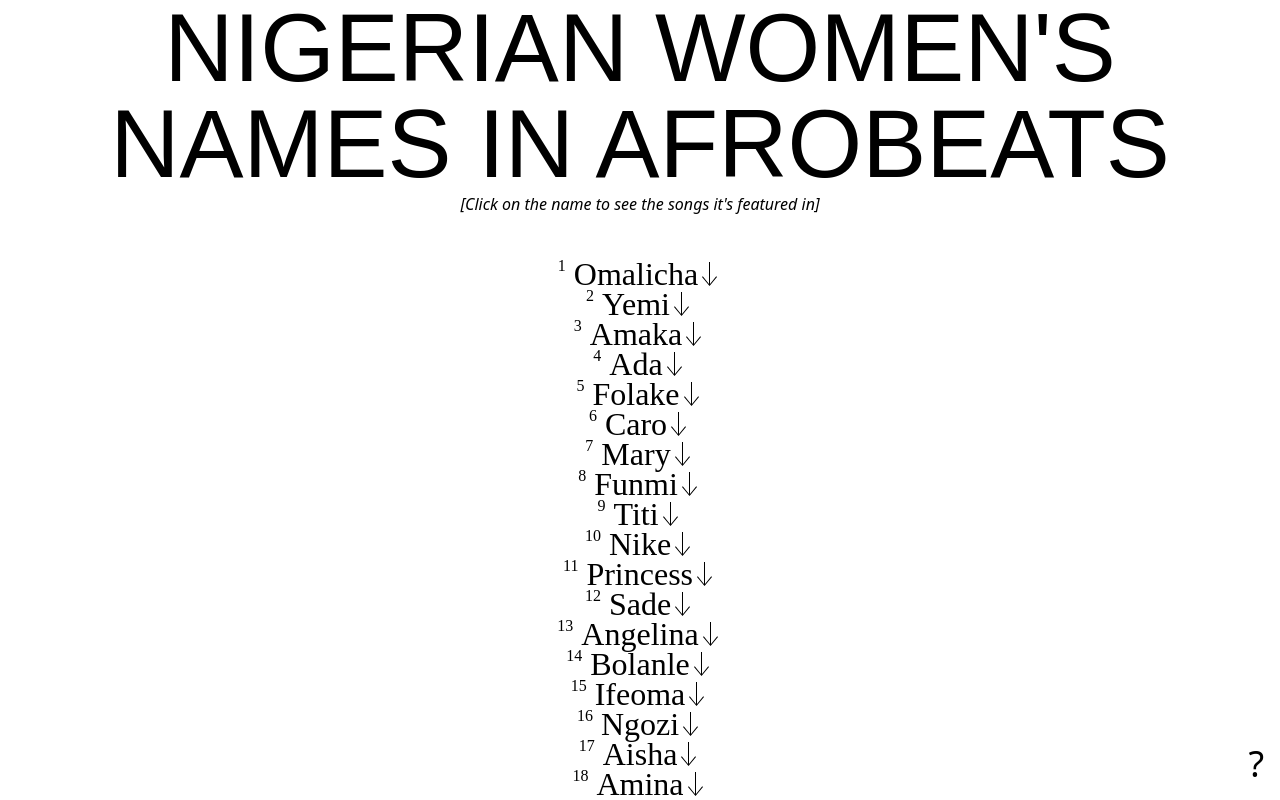
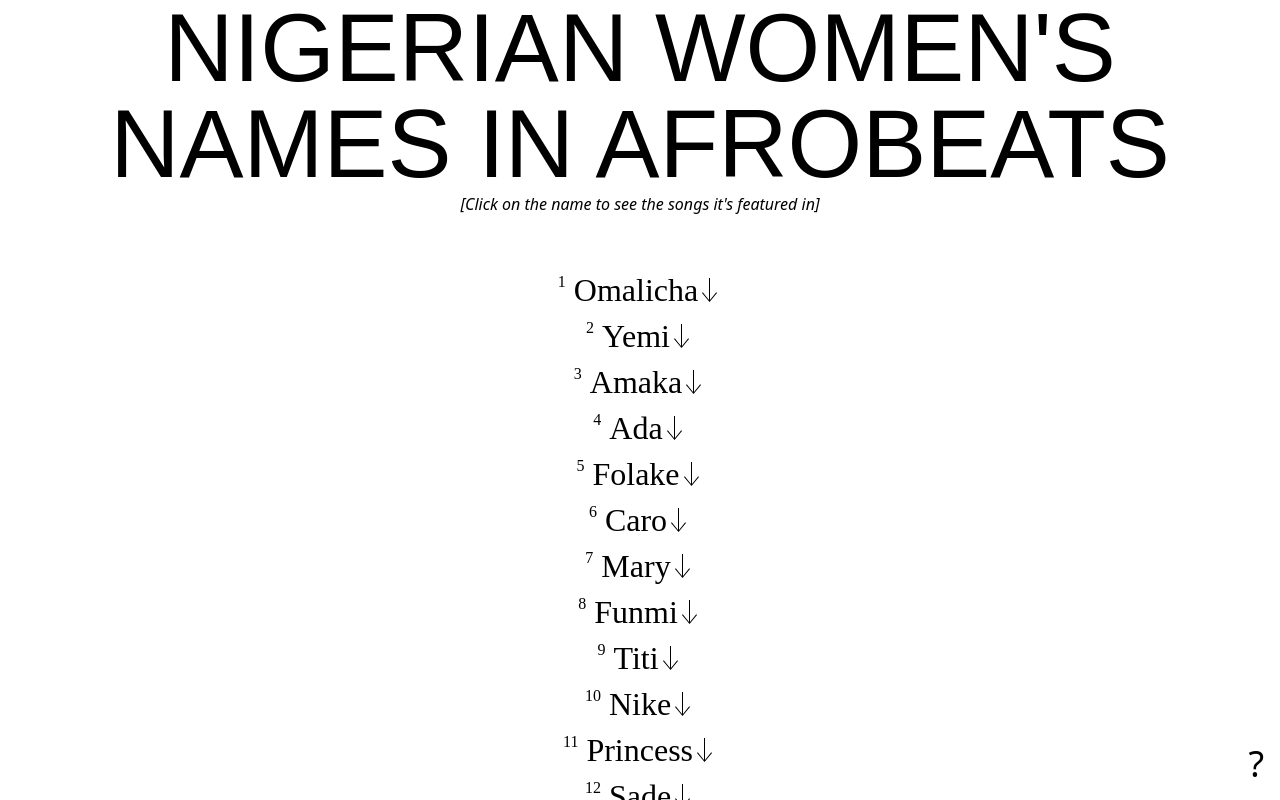
Before and after one commit to oa495/women-in-afrobeats, a Vue app: page / in a window 1280 px wide. Shown: the top 800 px of the page. Built offline with nearby package versions, Linux system fonts and the light colour scheme.

Commit message:
adjust padding

```diff
--- a/src/App.vue
+++ b/src/App.vue
@@ -8,7 +8,7 @@
   <main class="container px-8 pt-10 mx-auto lg:px-4">
 
     <ul class="names-container">
-      <li class="list-none px-2 text-center" v-for="(entry, index) in orderedNames" :key="entry.name">
+      <li class="list-none mt-4 px-2 text-center" v-for="(entry, index) in orderedNames" :key="entry.name">
         <div class="name-info">
           <span class="index">{{index + 1}}</span>
           <button class="toggle" v-on:click="toggleDetails(index)">
--- a/src/components/NameDetails.vue
+++ b/src/components/NameDetails.vue
@@ -1,5 +1,5 @@
 <template>
-  <TransitionGroup name="list" tag="ul" v-if="songsForName.length > 0">
+  <TransitionGroup class="mt-4" name="list" tag="ul" v-if="songsForName.length > 0">
      <li class="song list-none text-center inline-block capitalize text-base" v-for="(entry, index) in songsForName" :key="entry.name">
         <a class="underline pr-1" :href="entry.url || backupUrl + entry.name">
           <span class="name">{{entry.name}}</span>
```
